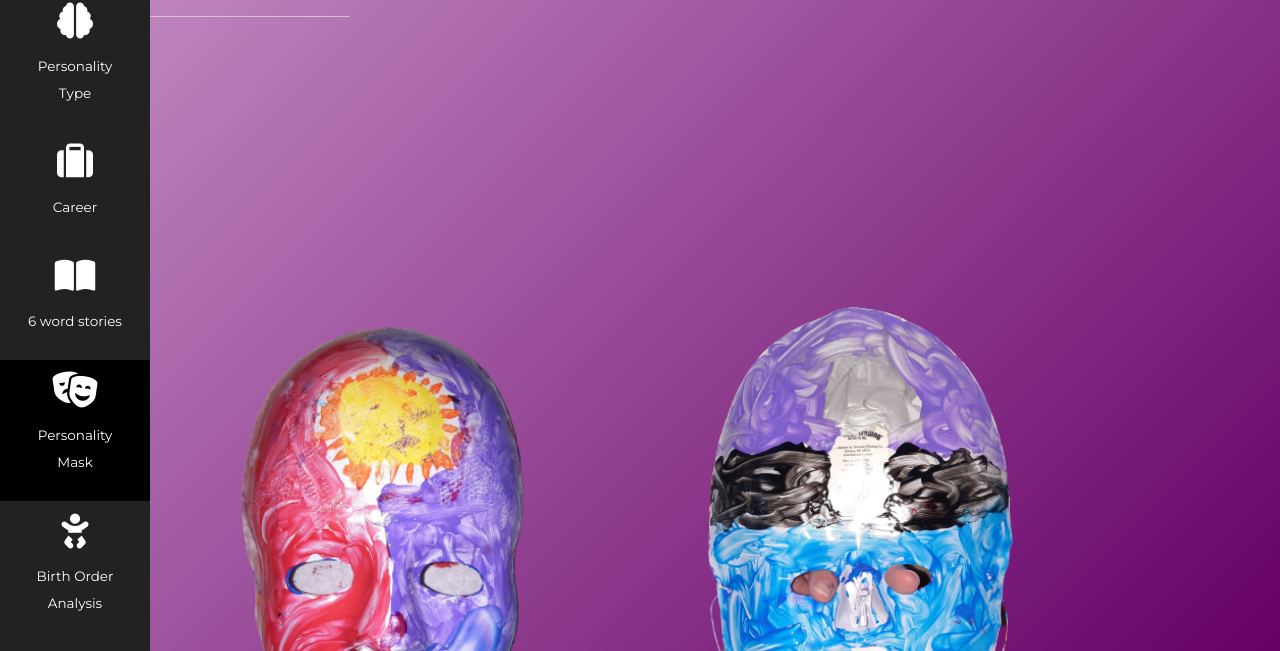
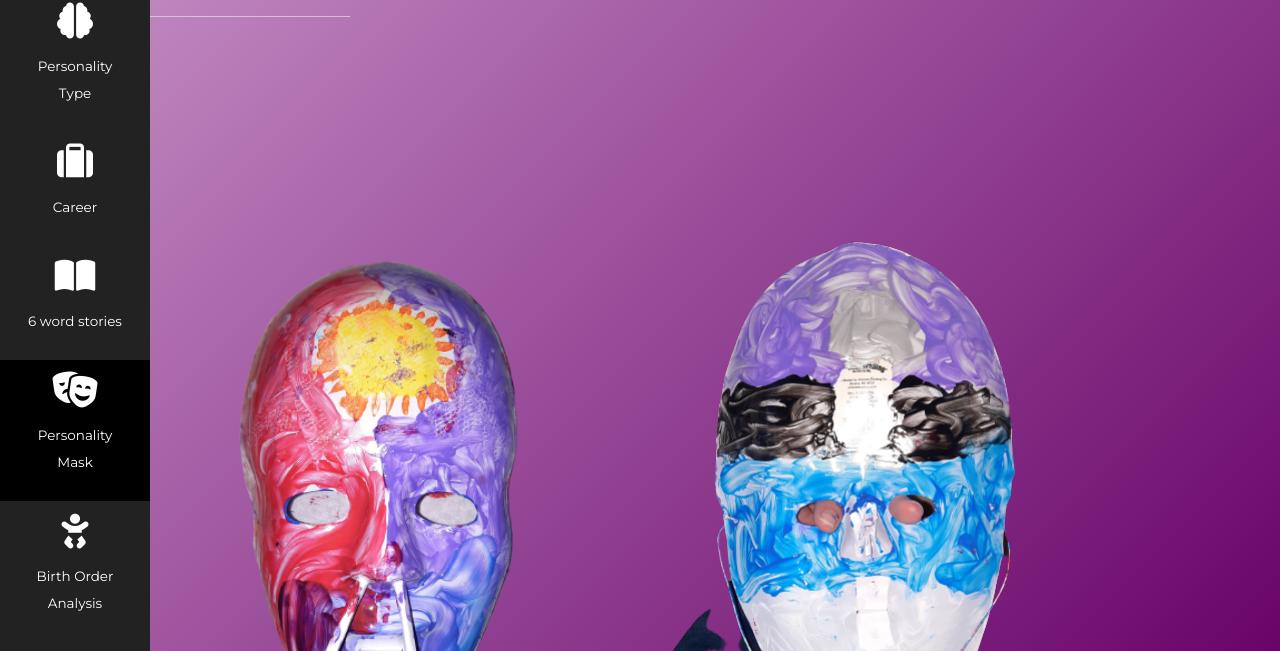
Before and after one commit to Nghiphd/Personality-Portfolio, a plain HTML site: page Webpages/4-personality-mask/mask.html in a window 1280 px wide. Shown: the part 123-774 px from the top of the page. Drawn offline with nearby package versions, Linux system fonts and the light colour scheme.

Commit message:
Update mask.html

```diff
--- a/Webpages/4-personality-mask/mask.html
+++ b/Webpages/4-personality-mask/mask.html
@@ -81,7 +81,7 @@
 
     <div class="w3-padding-64 w3-content" id="photos">
 
-    <div class="w3-padding-64 w3-content">
+    <div class="w3-row-padding" style="margin:0 -16px">
       <div class="w3-half">
         <img src="./20230226_204524-removebg-preview.png" style="width:100%">
       </div>
```
